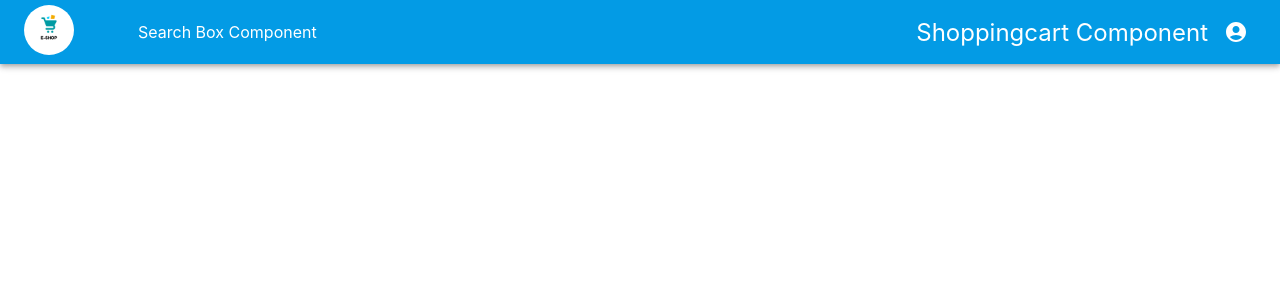
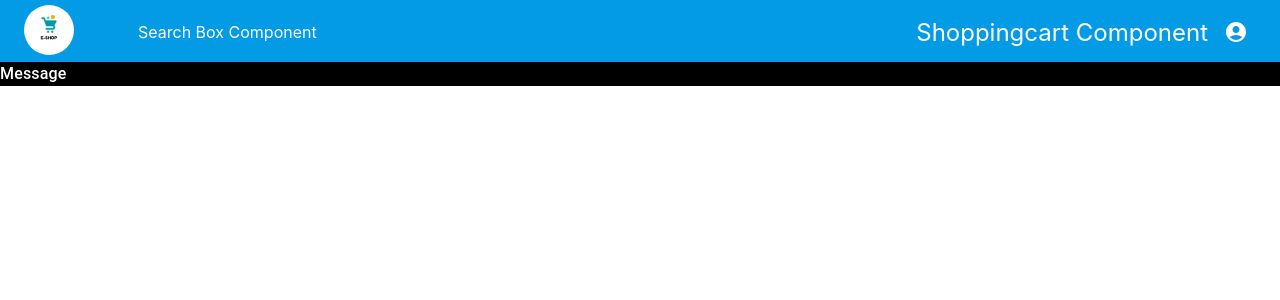
Before and after one commit to Komal6627/Ecommerce_Project, a React (Create React App) app in the folder frontend/: page / in a window 1280 px wide. Shown: the top 300 px of the page. Built offline with nearby package versions, Linux system fonts and the light colour scheme.

Commit message:
Create Message Component

```diff
--- a/frontend/src/App.js
+++ b/frontend/src/App.js
@@ -3,6 +3,8 @@ import CheckoutSteps from './components/CheckoutSteps'; // Correct import for Ch
 import Footer from './components/Footer';
 import FormContainer from './components/FormContainer';
 import Header from './components/Header';
+import Loader from './components/Loader';
+import Message from './components/Message';
 
 
 const App = () => {
@@ -12,6 +14,8 @@ const App = () => {
             <Footer/>
             <FormContainer/> */}
             <Header/>
+            <Message/>
+            {/* <Loader/> */}
         </div>
     );
 };
--- a/frontend/src/components/Loader.js
+++ b/frontend/src/components/Loader.js
@@ -7,3 +7,5 @@ const Loader = () =>{
         </div>
     )
 }
+
+export default Loader
--- a/frontend/src/components/Message.js
+++ b/frontend/src/components/Message.js
@@ -0,0 +1,19 @@
+import styled from "@emotion/styled";
+import { AlertTitle } from '@mui/material';
+import { grey } from "@mui/material/colors";
+
+const StyleAlert = styled(AlertTitle)(({theme, variant}) =>({
+    backgroundColor: "black",
+    color: "white"
+}))
+
+const Message = ({variant, children}) =>{
+    return(
+        <StyleAlert variant={variant} serverity={variant}>
+            Message
+            {children}
+        </StyleAlert>
+    )
+}
+
+export default Message
```
